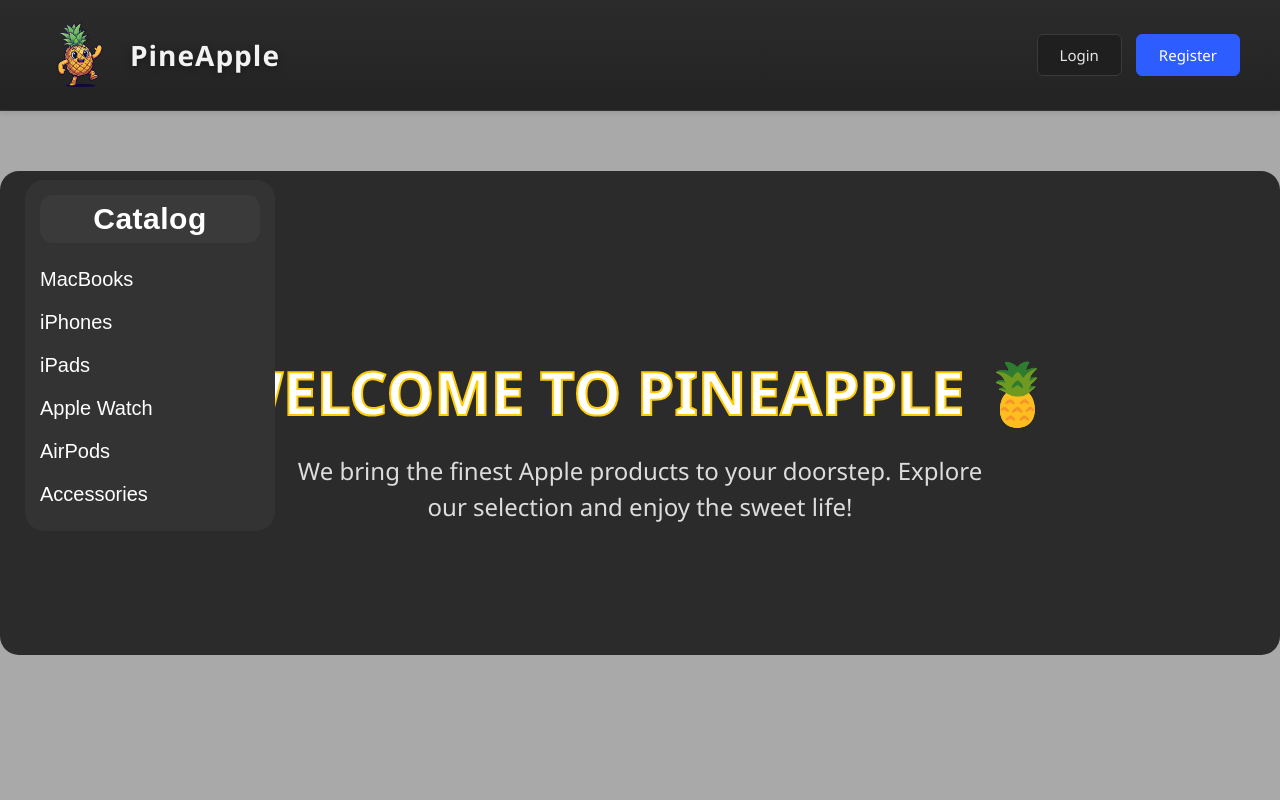
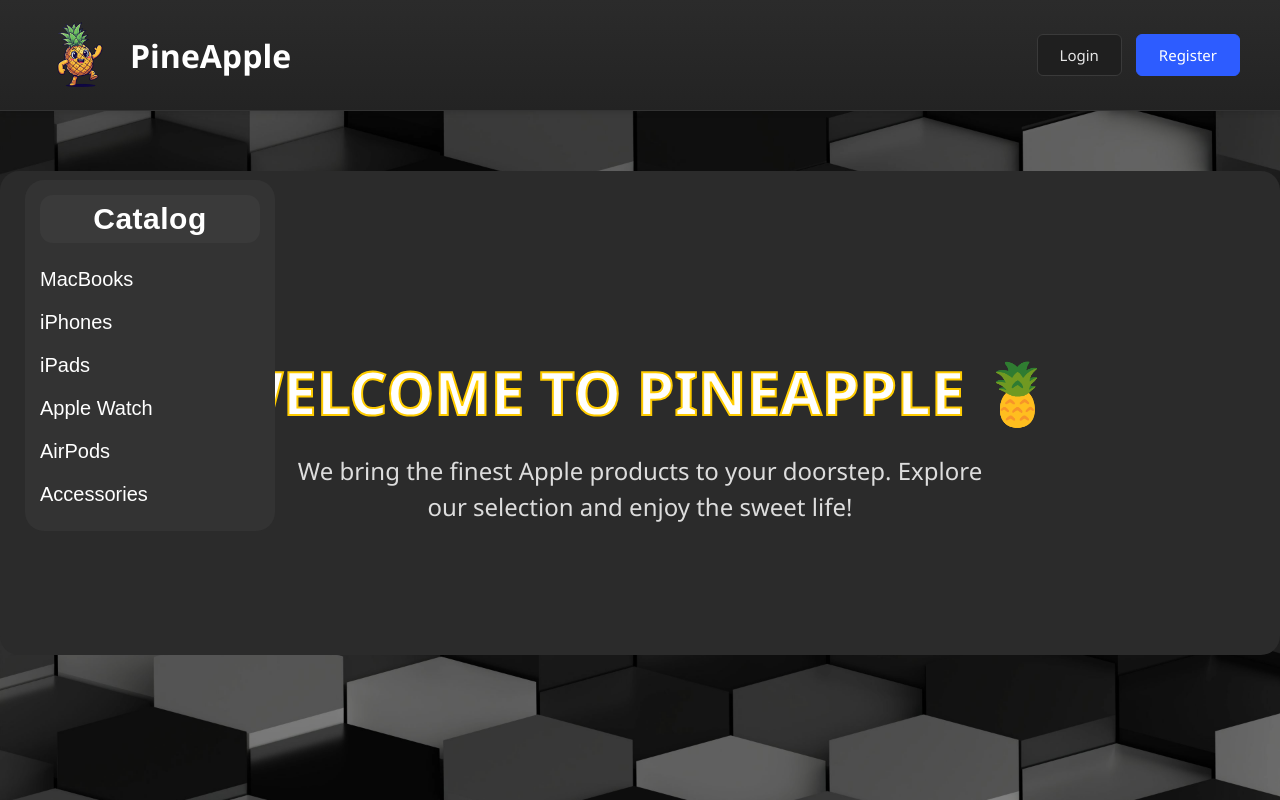
Before and after one commit to measuu/PineApple, a Django app: page / in a window 1280 px wide. Run offline with Django 5.2, Linux system fonts and the light colour scheme.

Commit message:
Add button to go back. Add background

```diff
--- a/core/templates/core/base.html
+++ b/core/templates/core/base.html
@@ -15,7 +15,9 @@
 <header class="site-header">
     <div class="header-left">
         <img src="{% static 'core/logo.png' %}" alt="PineApple Logo" class="site-logo">
-        <h1 class="site-title">PineApple</h1>
+        <h1 class="site-title">
+            <a href="{% url 'home' %}" class="site-title-link">PineApple</a>
+        </h1>
     </div>
     <div class="header-right">
         {% if user.is_authenticated %}
--- a/static/core/style.css
+++ b/static/core/style.css
@@ -2,7 +2,20 @@ body {
     font-family: Arial, sans-serif;
     margin: 0;
     padding: 0;
-    background-color: #f5f5f5;
+    background: url("/static/core/background.png") no-repeat center center fixed;
+    background-size: cover;
+    color: white;
+}
+
+body::before {
+    content: "";
+    position: fixed;
+    top: 0;
+    left: 0;
+    width: 100%;
+    height: 100%;
+    background: rgba(0, 0, 0, 0.3);
+    z-index: -1;
 }
 
 .site-header {
@@ -46,13 +59,16 @@ body {
     object-fit: contain;
 }
 
-.site-title {
-    font-size: 28px;
-    font-weight: 700;
-    letter-spacing: 1px;
+.site-title-link {
+    color: white;
+    text-decoration: none;
+    cursor: pointer;
+    font-weight: bold;
+    transition: color 0.5s ease;
+}
 
-    color: #f2f2f2;
-    text-shadow: 0 2px 6px rgba(0, 0, 0, 0.4);
+.site-title-link:hover {
+    color: #aaa;
 }
 
 .header-right {
```
Also changed, not shown: static/core/background.png (added).
